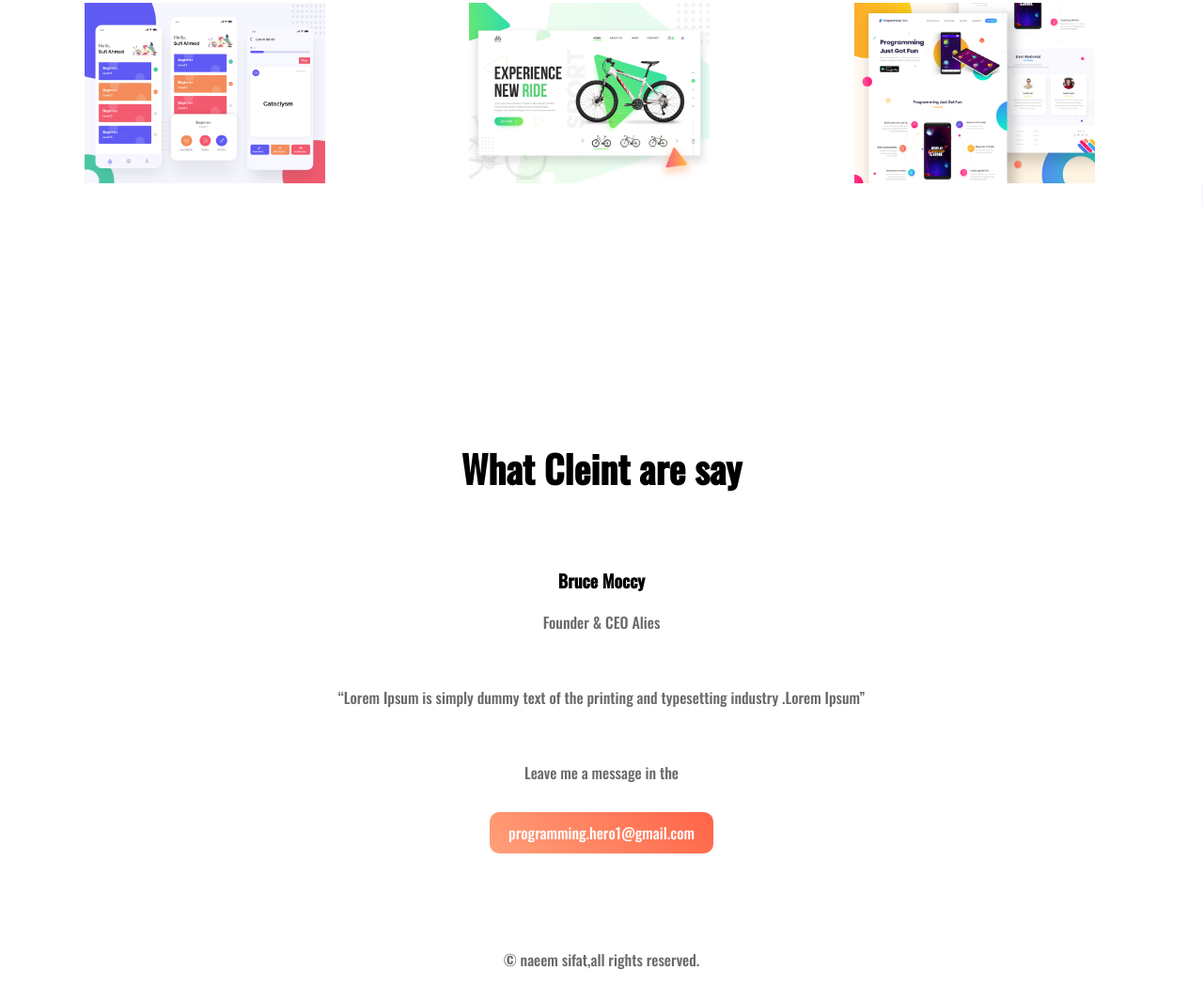
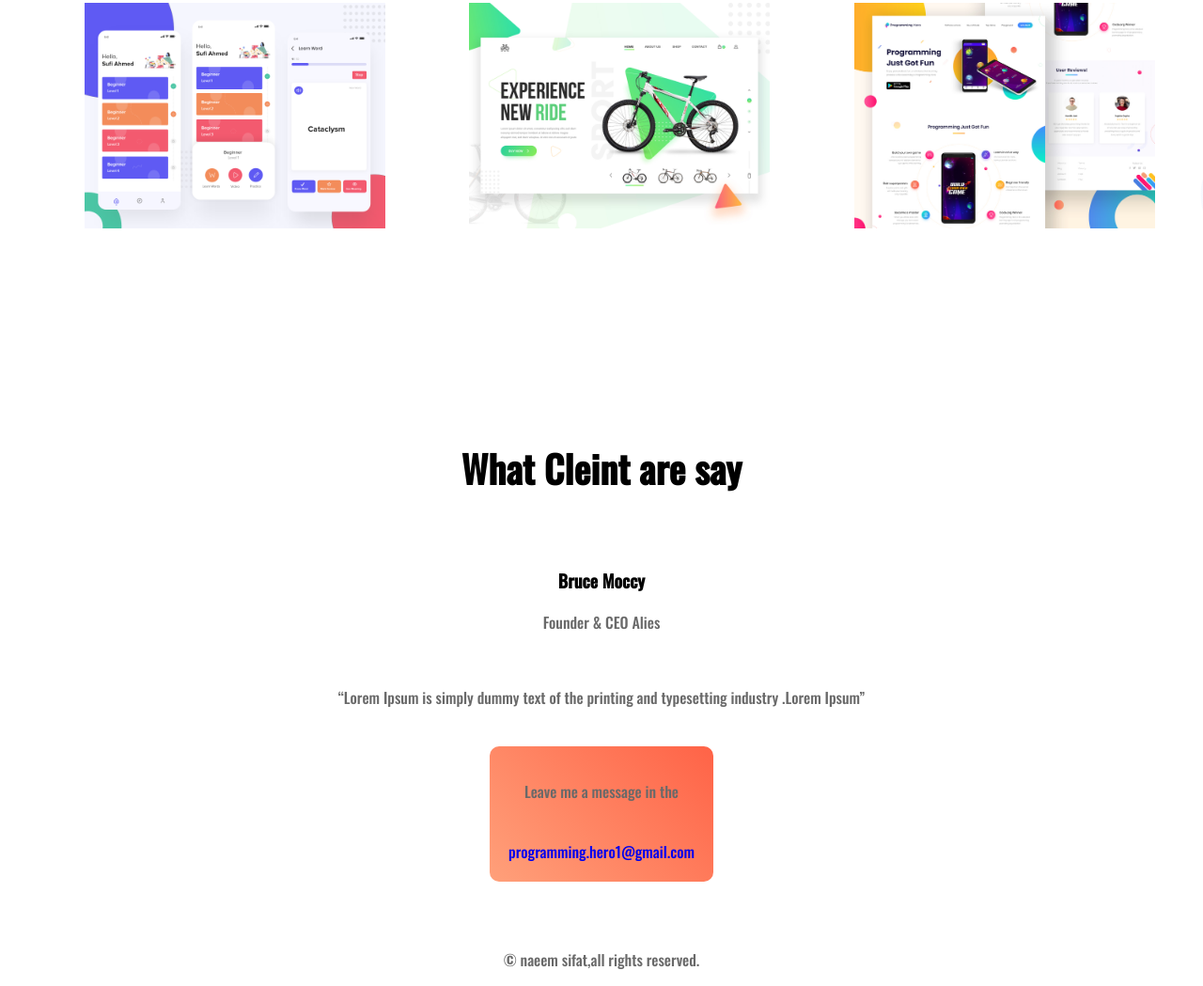
Before and after one commit to naeemsifat/first-assignment, a plain HTML site: page index.html in a window 1280 px wide. Shown: the part 1173-2222 px from the top of the page at 94% size. Drawn offline with nearby package versions, Linux system fonts and the light colour scheme.

Commit message:
update done

```diff
--- a/index.html
+++ b/index.html
@@ -46,8 +46,10 @@
     <h3 class="text-center">    Bruce Moccy</h3>
     <p class="text-center">   Founder & CEO Alies</p><br>
     <p class="text-center" ><q>Lorem Ipsum is simply dummy text of the printing and typesetting industry .Lorem Ipsum</q></p><br>
-    <p class="text-center"  >Leave me a message in the</p><br>
-    <a class="link-button" target="_blank" href="https://www.programming.hero1@gmail.com"> programming.hero1@gmail.com </a>
+    <div class="big-button">
+        <p class="text-center"  >Leave me a message in the</p><br>
+        <a target="_blank" id="text-decoration" href="https://www.programming.hero1@gmail.com"> programming.hero1@gmail.com </a>
+    </div>
  </section>
  <footer class="text-center" id="last-background"><p> © naeem sifat,all rights reserved. </p></footer>
 </body>
--- a/style.css
+++ b/style.css
@@ -25,7 +25,7 @@ section{
     padding-left: 2%;
 }
 .half-width img{
-    width: 80%;
+    width: 75%;
 }
 .one-third-width{
     width: 25%;
@@ -34,7 +34,7 @@ section{
     margin-left: 2%
 }
 .one-third-width img{
-    width: 80%;
+    width: 100%;
 }
 .highlight{
     color:rgb(230, 16, 87);
@@ -48,13 +48,13 @@ section{
     font-weight: 700px;
 }
 .big-button{
-    text-decoration: none;
+
     background-image: linear-gradient(45deg,lightsalmon,tomato);
-    padding: 40px 25px;
+    padding: 20px 20px;
     border-radius: 10px;
     color: white;
     font-weight: 700px;
-    float:center;
+    display: inline-block;
 }
 .first-part{
     background-image: url(images/header-bg.png);
@@ -72,3 +72,6 @@ section{
     background-image: url(images/footer-bg.png);
     background-repeat: no-repeat;
 }
+#text-decoration{
+    text-decoration: none;
+}
```
